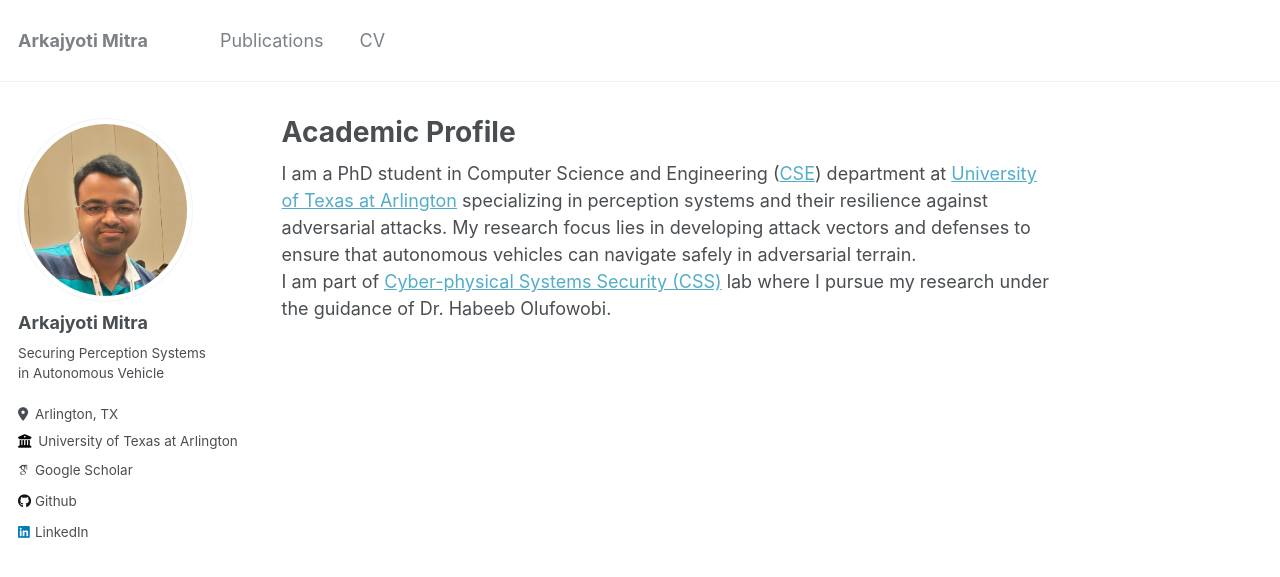
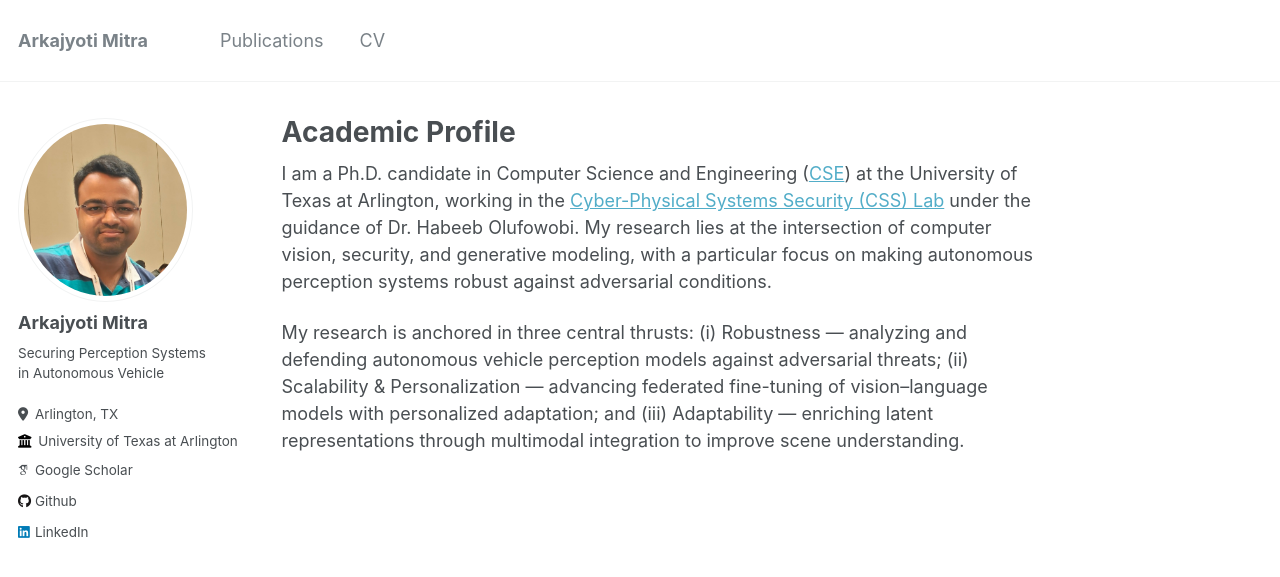
Before and after one commit to arkajyotimitra/arkajyotimitra.github.io, a Jekyll site: the page built from _pages/about.md, in a window 1280 px wide. Shown: the top 577 px of the page. Built offline with Jekyll 4.4.1, drawn with Linux system fonts in a browser that asks for light colours; some web fonts are replaced.

Commit message:
Update about.md
updating about

```diff
--- a/_pages/about.md
+++ b/_pages/about.md
@@ -9,8 +9,13 @@ redirect_from:
 ---
 
 
-I am a PhD student in Computer Science and Engineering ([CSE](https://www.uta.edu/academics/schools-colleges/engineering/academics/departments/cse)) department at [University of Texas at Arlington](https://www.uta.edu) specializing in perception systems and their resilience against adversarial attacks. My research focus lies in developing attack vectors and defenses to ensure that autonomous vehicles can navigate safely in adversarial terrain. <br />
-I am part of [Cyber-physical Systems Security (CSS)](https://csslab.uta.edu) lab where I pursue my research under the guidance of Dr. Habeeb Olufowobi.
+I am a Ph.D. candidate in Computer Science and Engineering ([CSE](https://www.uta.edu/academics/schools-colleges/engineering/academics/departments/cse)) at the University of Texas at Arlington, working in the [Cyber-Physical Systems Security (CSS) Lab](https://csslab.uta.edu) under the guidance of Dr. Habeeb Olufowobi. My research lies at the intersection of computer vision, security, and generative modeling, with a particular focus on making autonomous perception systems robust against adversarial conditions.
+
+My research is anchored in three central thrusts: (i) Robustness — analyzing and defending autonomous vehicle perception models against adversarial threats; (ii) Scalability & Personalization — advancing federated fine-tuning of vision–language models with personalized adaptation; and (iii) Adaptability — enriching latent representations through multimodal integration to improve scene understanding.
+
+
+<!-- My research focus lies in developing attack vectors and defenses to ensure that autonomous vehicles can navigate safely in adversarial terrain. <br />
+I am part of [Cyber-physical Systems Security (CSS)](https://csslab.uta.edu) lab where I pursue my research under the guidance of Dr. Habeeb Olufowobi.  -->
 
 
 
```
